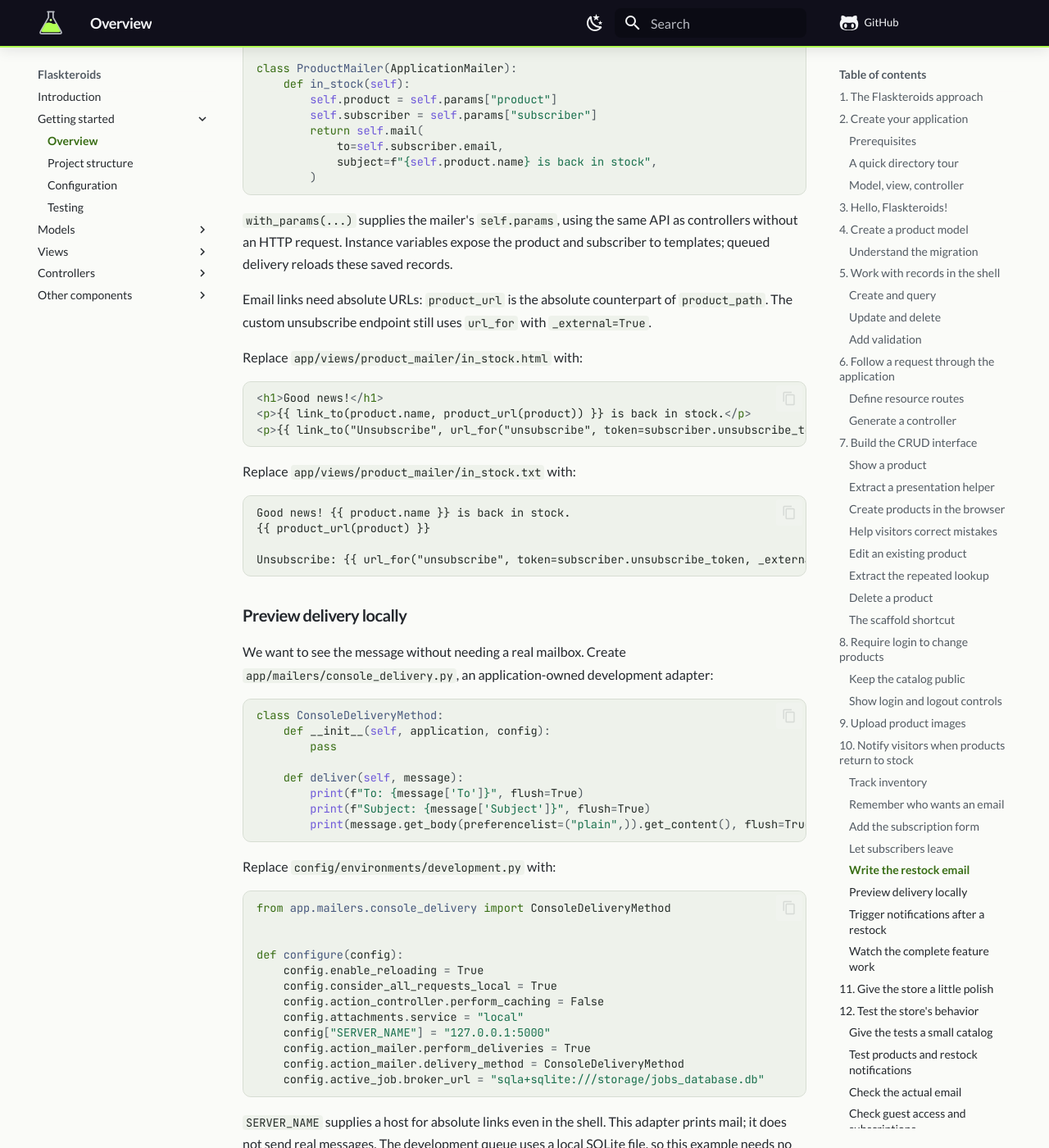
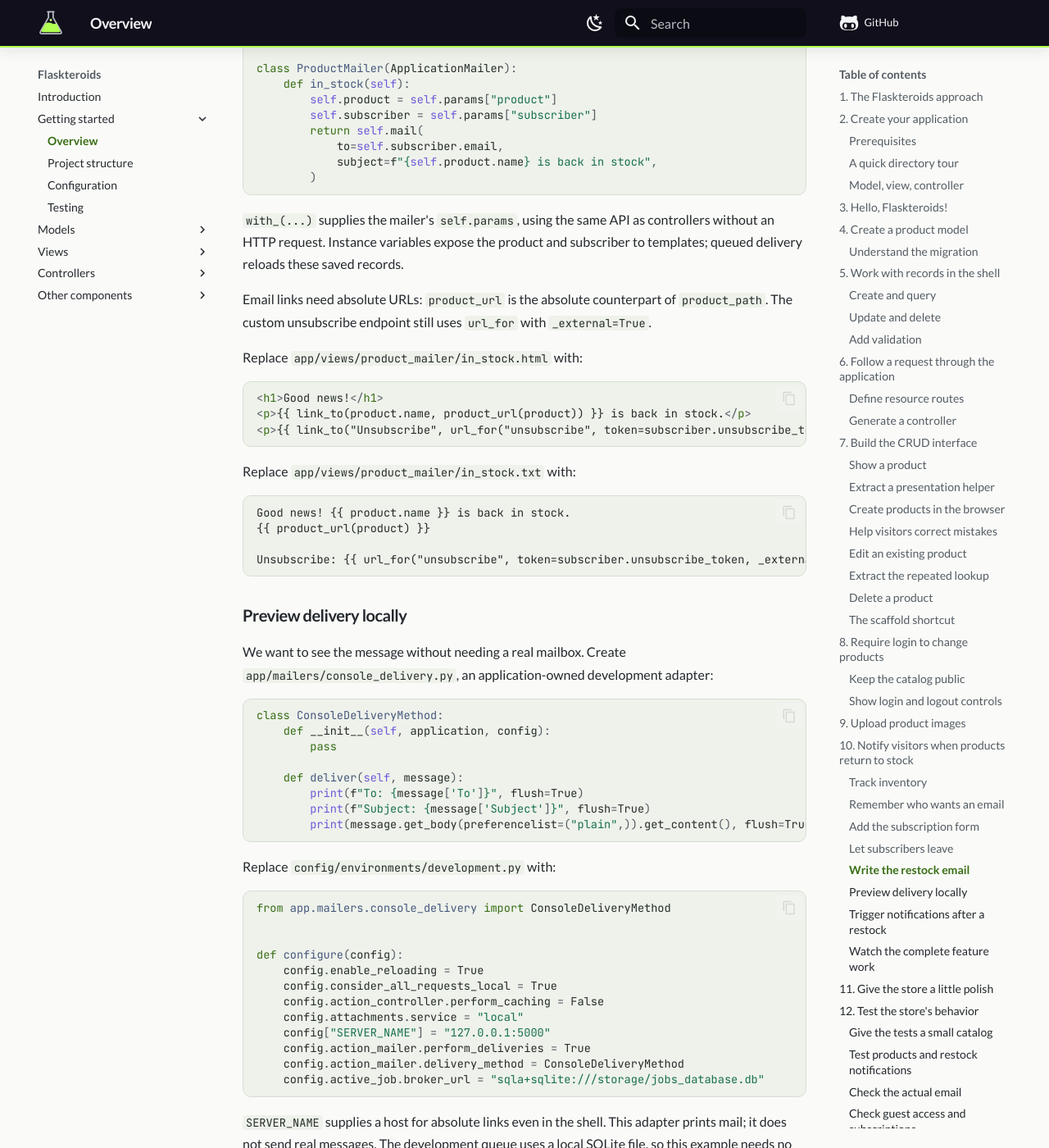
Before and after one commit to nullco/flaskteroids, an MkDocs documentation site: the page built from docs/getting_started.md, in a window 1280 px wide and 1400 px high, scrolled down 25811 px. Shown: the whole window at 82% size. Built offline with MkDocs 1.6.1 and Material for MkDocs 9.7.7, drawn with Linux system fonts in a browser that asks for light colours; comment, search, counter and statistics services are not loaded; some of the changed text lies outside the part shown.

Commit message:
refactor(mailer)!: rename with_params to with_

````diff
--- a/docs/getting_started.md
+++ b/docs/getting_started.md
@@ -1260,7 +1260,7 @@ class ProductMailer(ApplicationMailer):
         )
 ```
 
-`with_params(...)` supplies the mailer's `self.params`, using the same API as
+`with_(...)` supplies the mailer's `self.params`, using the same API as
 controllers without an HTTP request. Instance variables expose the product and
 subscriber to templates; queued delivery reloads these saved records.
 
@@ -1329,7 +1329,7 @@ from app.mailers.product_mailer import ProductMailer
 
 subscriber = Subscriber.find_by(email="reader@example.org")
 product = subscriber.product
-ProductMailer.with_params(
+ProductMailer.with_(
     product=product, subscriber=subscriber
 ).in_stock().deliver_now()
 ```
@@ -1372,7 +1372,7 @@ class Product(ApplicationModel):
 
     def _notify_subscribers(self):
         for subscriber in self.subscribers:
-            ProductMailer.with_params(
+            ProductMailer.with_(
                 product=self, subscriber=subscriber
             ).in_stock().deliver_later()
 ```
@@ -1601,7 +1601,7 @@ class ProductMailerTest(MailerTest):
         subscriber = self.subscribers("reader")
 
         with self.assert_emails(1):
-            ProductMailer.with_params(
+            ProductMailer.with_(
                 product=product, subscriber=subscriber
             ).in_stock().deliver_now()
 
--- a/docs/models/index.md
+++ b/docs/models/index.md
@@ -412,7 +412,7 @@ class Product(ApplicationModel):
 
     def _notify_subscribers(self):
         for subscriber in self.subscribers:
-            ProductMailer.with_params(
+            ProductMailer.with_(
                 product=self, subscriber=subscriber
             ).in_stock().deliver_later()
 ```
--- a/docs/other/mailers.md
+++ b/docs/other/mailers.md
@@ -16,15 +16,15 @@ Call `deliver_now` to send the email immediately, or `deliver_later` to enqueue
 
 ```python
 # Deliver now
-UserMailer.with_params(user=user).welcome_email().deliver_now()
+UserMailer.with_(user=user).welcome_email().deliver_now()
 
 # Deliver later using a background job
-UserMailer.with_params(user=user).welcome_email().deliver_later()
+UserMailer.with_(user=user).welcome_email().deliver_later()
 ```
 
 ## Parameterized mailers
 
-`with_params(...)` supplies action and callback inputs through `self.params`,
+`with_(...)` supplies action and callback inputs through `self.params`,
 an instance-owned dictionary that needs no HTTP request. Each action call gets a
 fresh mailer and a shallow parameter copy. Action arguments remain supported.
 
````
Also changed, not shown: CHANGELOG.md (+5 -0 lines), 8 other files.
